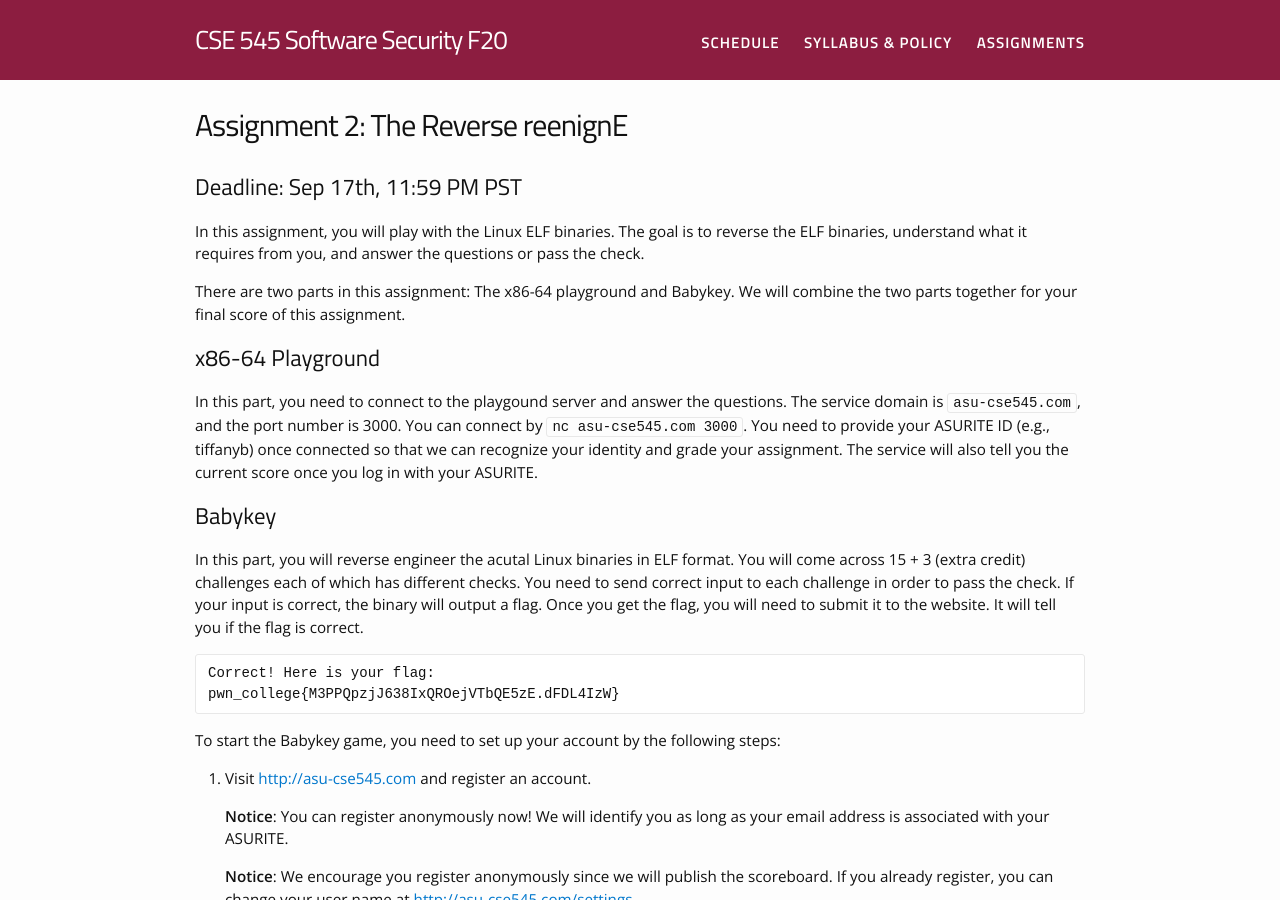
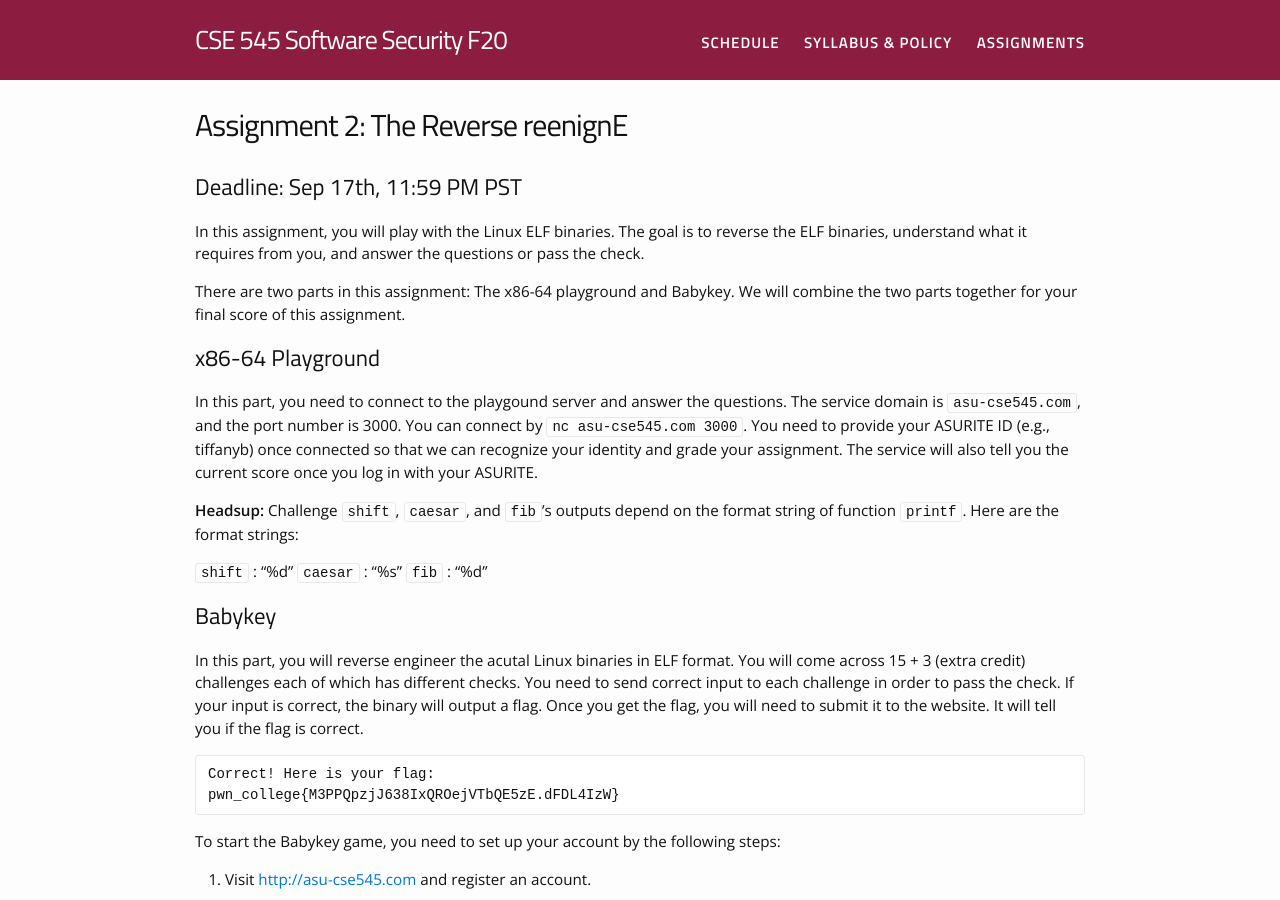
Before and after one commit to tiffanyb/tiffanyb.github.io, a Jekyll site: the page built from courses/cse545/assignment2.md, in a window 1280 px wide and 900 px high. Built offline with Jekyll 4.4.1, drawn with Linux system fonts in a browser that asks for light colours.

Commit message:
week 4 update

```diff
--- a/courses/cse545/assignment2.md
+++ b/courses/cse545/assignment2.md
@@ -21,6 +21,13 @@ You need to provide your ASURITE ID (e.g., tiffanyb) once connected so that we
 can recognize your identity and grade your assignment.
 The service will also tell you the current score once you log in with your
 ASURITE.
+
+**Headsup:** Challenge `shift`, `caesar`, and `fib`'s outputs depend on the format string of function `printf`.
+Here are the format strings:
+
+`shift` : "%d"
+`caesar` : "%s"
+`fib` : "%d"
 
 ## Babykey
 
```
Also changed, not shown: courses/cse545/_posts/2020-09-10-re2.md (+5 -4 lines).
